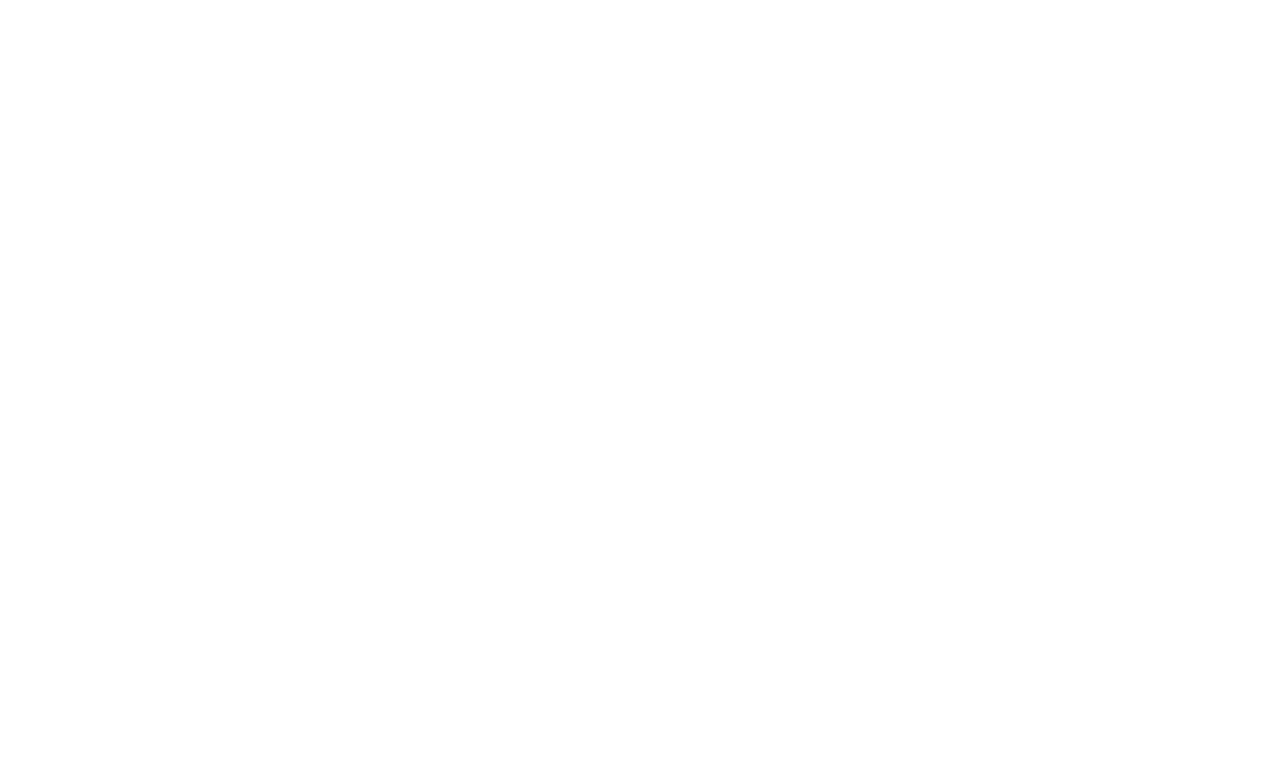
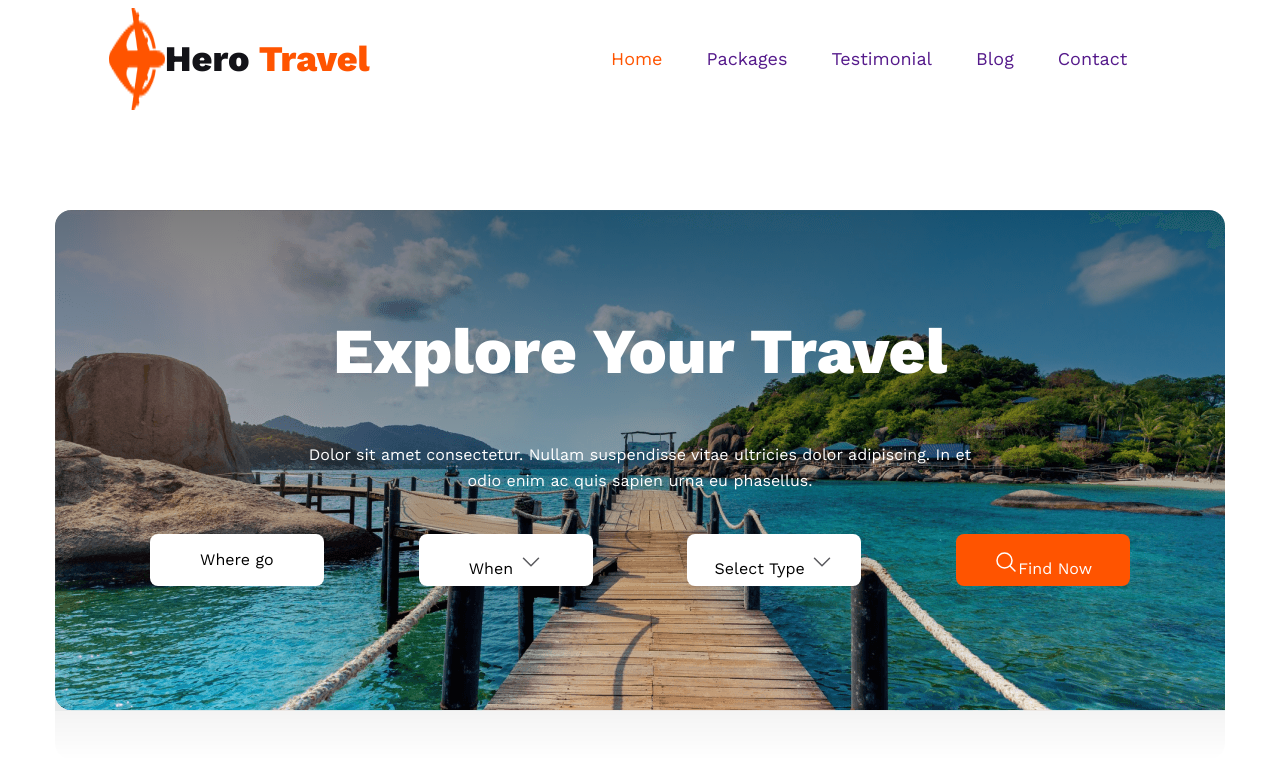
Before and after one commit to Anamul029/B9A2-Hero-Travel-Website__Assignment-2, a plain HTML site: page index.html in a window 1280 px wide. Drawn offline with nearby package versions, Linux system fonts and the light colour scheme.

Commit message:
adding navigation style

```diff
--- a/index.html
+++ b/index.html
@@ -1,12 +1,51 @@
 <!DOCTYPE html>
 <html lang="en">
+
 <head>
   <meta charset="UTF-8">
   <meta name="viewport" content="width=device-width, initial-scale=1.0">
   <title>B9A2-Hero-Travel-Website</title>
+  <link rel="preconnect" href="https://fonts.googleapis.com">
+  <link rel="preconnect" href="https://fonts.gstatic.com" crossorigin>
+  <link
+    href="https://fonts.googleapis.com/css2?family=Mulish:wght@300;400;600;700;800&family=Open+Sans:wght@400;500;600;700;800&family=Work+Sans:wght@400;500;600;700;800&display=swap"
+    rel="stylesheet">
+  <link rel="stylesheet" href="styles/style.css">
 </head>
+
 <body>
   <header>
+    <nav>
+      <div class="head">
+        <img src="Images/Group 40071 (2).png" alt="">
+        <h2 class="nav-tittle">Hero <span class="Span">Travel</span> </h2>
+      </div>
+      <div class="navbar">
+        <ul>
+          <li><a href="" class="Span">Home</a></li>
+          <li><a href="">Packages</a></li>
+          <li><a href="">Testimonial</a></li>
+          <li><a href="">Blog</a></li>
+          <li><a href="">Contact</a></li>
+        </ul>
+      </div>
+    </nav>
+    <section class="Header">
+      <h1 class="Header-tittle">Explore Your Travel</h1>
+      <p class="Header-para">Dolor sit amet consectetur. Nullam suspendisse vitae ultricies dolor adipiscing. In et odio enim ac quis sapien urna eu phasellus.</p>
+      <div class="Header-content">
+        <div class="Head-div"><p>Where go</p></div>
+        <div class="Head-div"><p>When <span class="para"><svg xmlns="http://www.w3.org/2000/svg" width="24" height="24" viewBox="0 0 24 24" fill="none">
+          <path d="M19.5 8.25L12 15.75L4.5 8.25" stroke="#131318" stroke-opacity="0.7" stroke-width="1.5" stroke-linecap="round" stroke-linejoin="round"/>
+        </svg></span></p></div>
+        <div class="Head-div"><p>Select Type <span class="para"><svg xmlns="http://www.w3.org/2000/svg" width="24" height="24" viewBox="0 0 24 24" fill="none">
+          <path d="M19.5 8.25L12 15.75L4.5 8.25" stroke="#131318" stroke-opacity="0.7" stroke-width="1.5" stroke-linecap="round" stroke-linejoin="round"/>
+        </svg></span></p></div>
+        <div class="Head-div search-frame"><p><span class="para"><svg xmlns="http://www.w3.org/2000/svg" width="24" height="24" viewBox="0 0 24 24" fill="none">
+          <path d="M21 21L15.803 15.803M15.803 15.803C17.2096 14.3965 17.9998 12.4887 17.9998 10.4995C17.9998 8.51035 17.2096 6.60262 15.803 5.19605C14.3964 3.78947 12.4887 2.99927 10.4995 2.99927C8.51031 2.99927 6.60258 3.78947 5.196 5.19605C3.78943 6.60262 2.99922 8.51035 2.99922 10.4995C2.99922 12.4887 3.78943 14.3965 5.196 15.803C6.60258 17.2096 8.51031 17.9998 10.4995 17.9998C12.4887 17.9998 14.3964 17.2096 15.803 15.803Z" stroke="white" stroke-width="1.5" stroke-linecap="round" stroke-linejoin="round"/>
+        </svg></span>Find Now</p></div>
+      </div>
+    </section>
 
   </header>
 
@@ -18,4 +57,5 @@
 
   </footer>
 </body>
+
 </html>
--- a/styles/style.css
+++ b/styles/style.css
@@ -0,0 +1,101 @@
+body {
+    font-family: 'Mulish', sans-serif;
+    font-family: 'Open Sans', sans-serif;
+    font-family: 'Work Sans', sans-serif;
+}
+
+/*navigation section styles*/
+.head {
+    display: flex;
+}
+
+.Span {
+    color: #FF5400;
+}
+
+.nav-tittle {
+    color: #131318;
+    font-size: 36px;
+    font-weight: 800;
+}
+
+.navbar ul {
+    display: flex;
+}
+
+.navbar a {
+    text-decoration: none;
+    margin-right: 44px;
+    font-size: 18px;
+    font-weight: 400;
+}
+
+.navbar li {
+    list-style-type: none;
+}
+
+
+nav {
+    display: flex;
+    align-items: center;
+    justify-content: space-around;
+}
+
+.Header {
+    background-image: linear-gradient(to bottom,rgba(0,0,0,0.5),rgba(0,0,0,0)),url('../Images/Group\ 13\ \(1\)\ \(1\).png');
+    background-repeat: no-repeat;
+    text-align: center;
+    width: 1170px;
+    height: 500px;
+    border-radius: 16px;
+    margin: 100px auto;
+    padding-top: 50px;
+
+}
+
+.Head-div {
+    width: 174px;
+    height: 52px;
+    border-radius: 8px;
+    background: #FFF;
+    text-align: center;
+    margin-top: 40px;
+}
+
+.Head-div p {
+    font-size: 16px;
+    font-weight: 400;
+}
+
+.para {
+    height: 24px;
+    width: 24px;
+    padding: 0 auto;
+}
+
+.search-frame {
+    background-color: #FF5400;
+    color: #FFF
+}
+
+.Header-content {
+    display: flex;
+    justify-content: space-evenly;
+}
+
+.Header-tittle {
+    color: #FFF;
+    font-size: 64px;
+    font-weight: 800;
+
+}
+
+.Header-para {
+    color: #FFF;
+    text-align: center;
+    font-size: 16px;
+    font-weight: 400;
+    line-height: 26px;
+    width: 676px;
+    margin: 0 auto
+}
```
Lines whose indentation alone changed are shown as unchanged.
